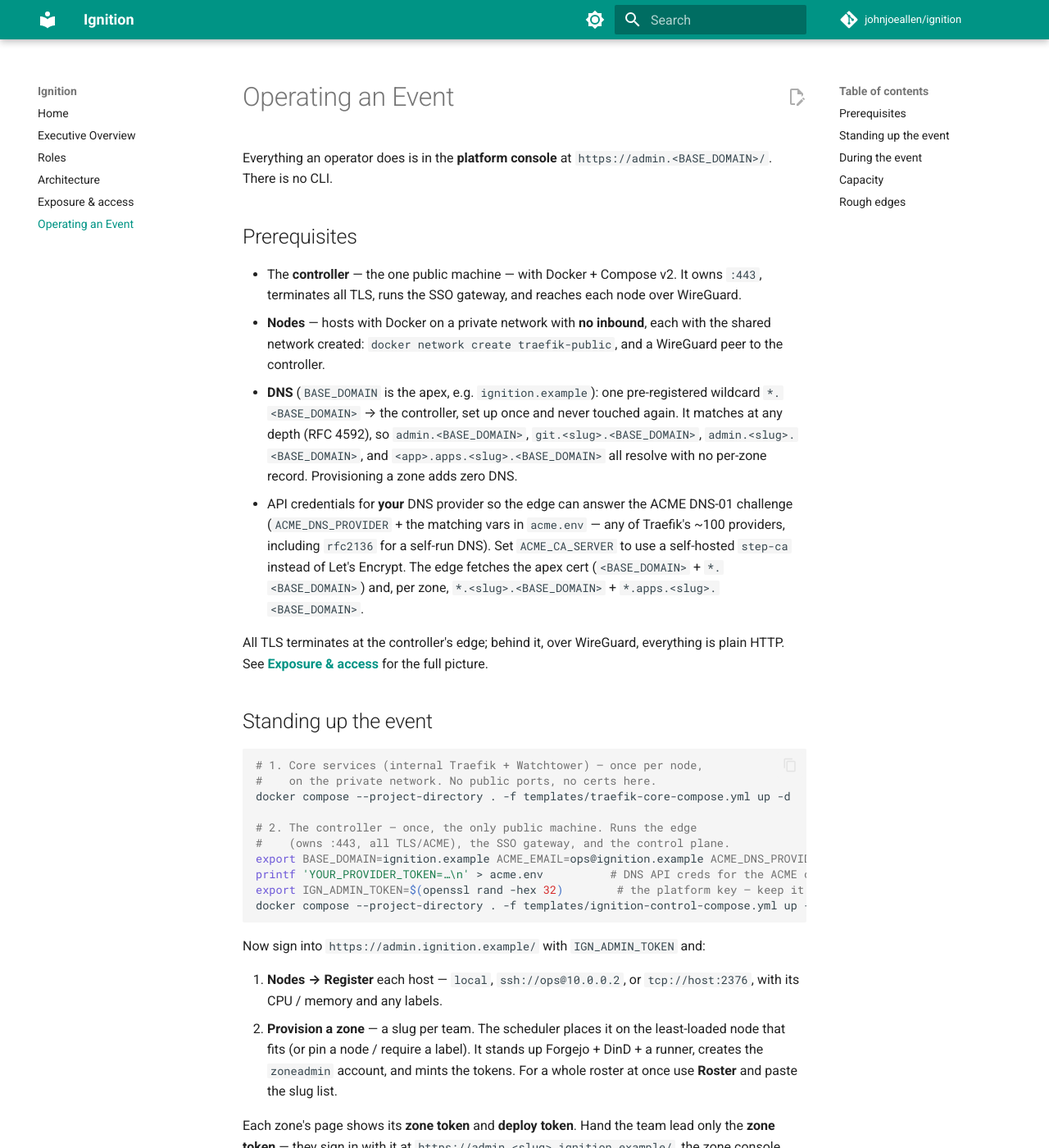
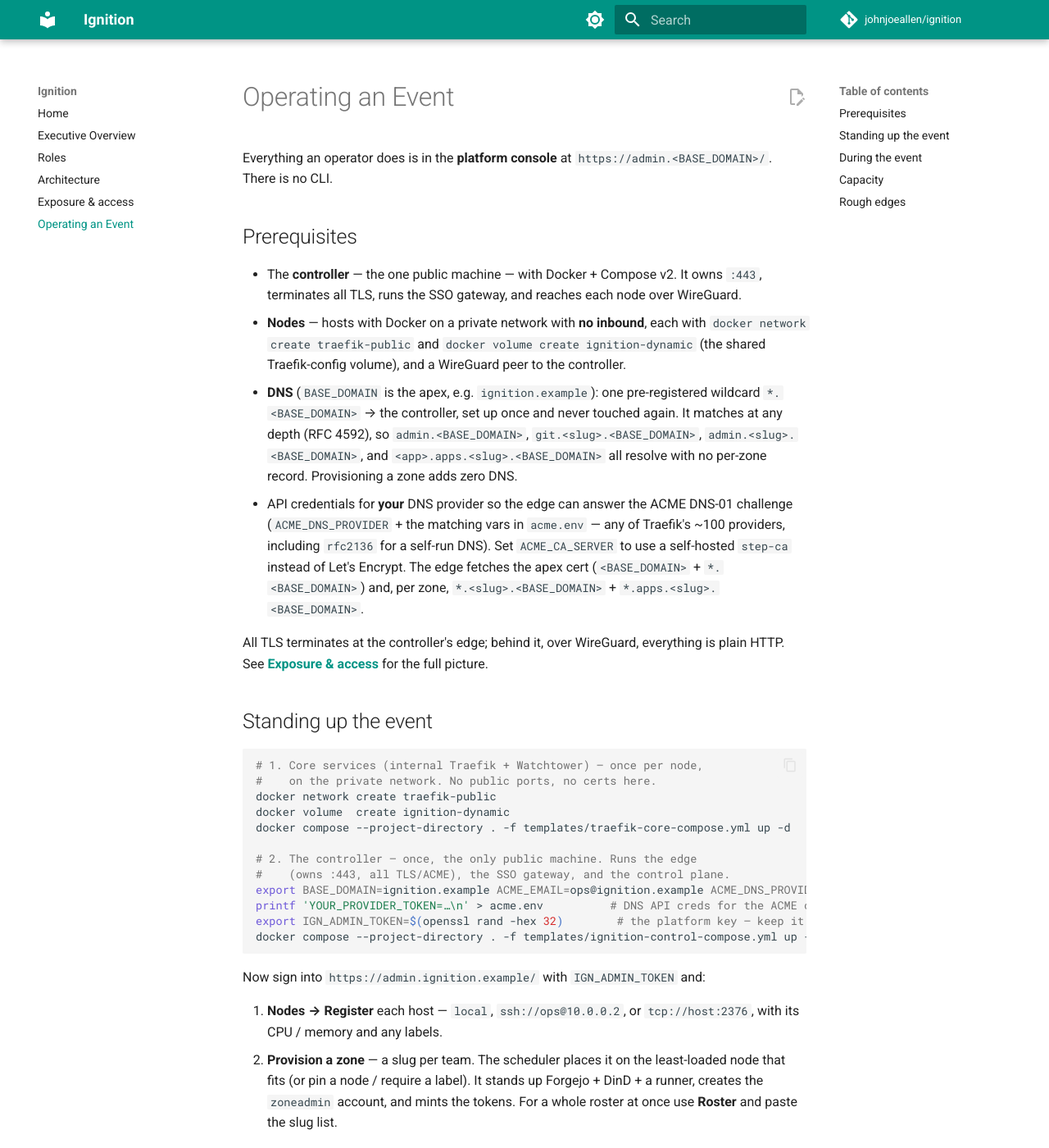
Before and after one commit to johnjoeallen/ignition, an MkDocs documentation site: the page built from docs/operating-an-event.md, in a window 1280 px wide and 1400 px high. Shown: the whole window at 82% size. Built offline with MkDocs 1.6.1 and Material for MkDocs 9.7.7, drawn with Linux system fonts in a browser that asks for light colours; comment, search, counter and statistics services are not loaded.

Commit message:
docs: create the shared ignition-dynamic volume before traefik-core
traefik-core-compose.yml declares ignition-dynamic as external (it's written
by ignition-control, read by Traefik), so it must exist first. Add
`docker volume create ignition-dynamic` alongside `docker network create
traefik-public` in demo-1, README, operating-an-event, the template header,
and render.sh's INSTALL.txt.

Co-Authored-By: Claude Sonnet 5 <noreply@anthropic.com>
Claude-Session: https://claude.ai/code/session_01GEgvkxp9vBPD5rwkWEt4vM

````diff
--- a/docs/operating-an-event.md
+++ b/docs/operating-an-event.md
@@ -9,8 +9,9 @@ Everything an operator does is in the **platform console** at
   owns `:443`, terminates all TLS, runs the SSO gateway, and reaches each node
   over WireGuard.
 - **Nodes** — hosts with Docker on a private network with **no inbound**, each
-  with the shared network created: `docker network create traefik-public`, and a
-  WireGuard peer to the controller.
+  with `docker network create traefik-public` and `docker volume create
+  ignition-dynamic` (the shared Traefik-config volume), and a WireGuard peer to
+  the controller.
 - **DNS** (`BASE_DOMAIN` is the apex, e.g. `ignition.example`): one
   pre-registered wildcard `*.<BASE_DOMAIN>` → the controller, set up once and
   never touched again. It matches at any depth (RFC 4592), so
@@ -33,6 +34,8 @@ picture.
 ```sh
 # 1. Core services (internal Traefik + Watchtower) — once per node,
 #    on the private network. No public ports, no certs here.
+docker network create traefik-public
+docker volume  create ignition-dynamic
 docker compose --project-directory . -f templates/traefik-core-compose.yml up -d
 
 # 2. The controller — once, the only public machine. Runs the edge
````
Also changed, not shown: README.md (+2 -0 lines), demo-1-spitfire.md (+1 -0 lines), 2 other files.
